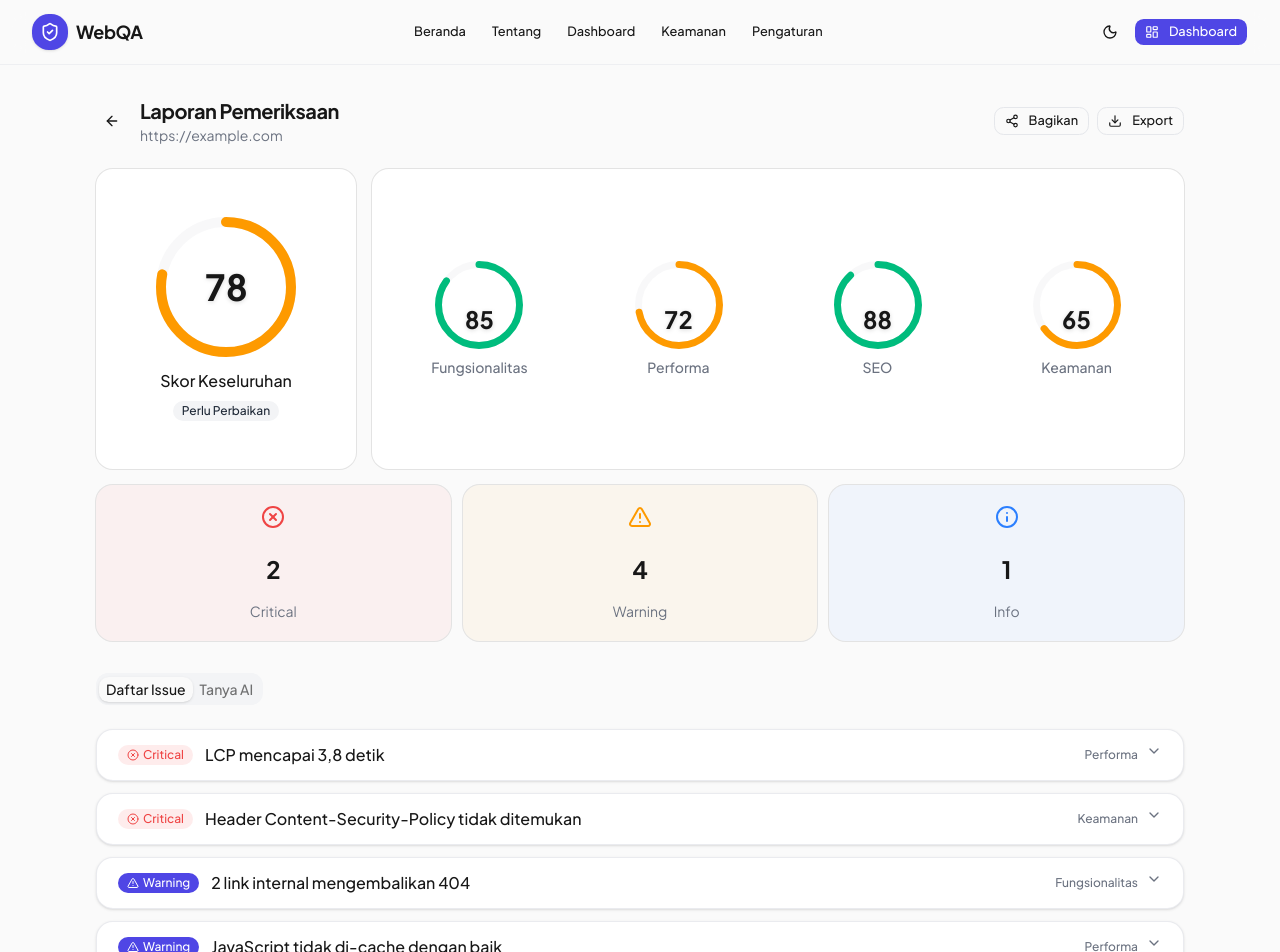
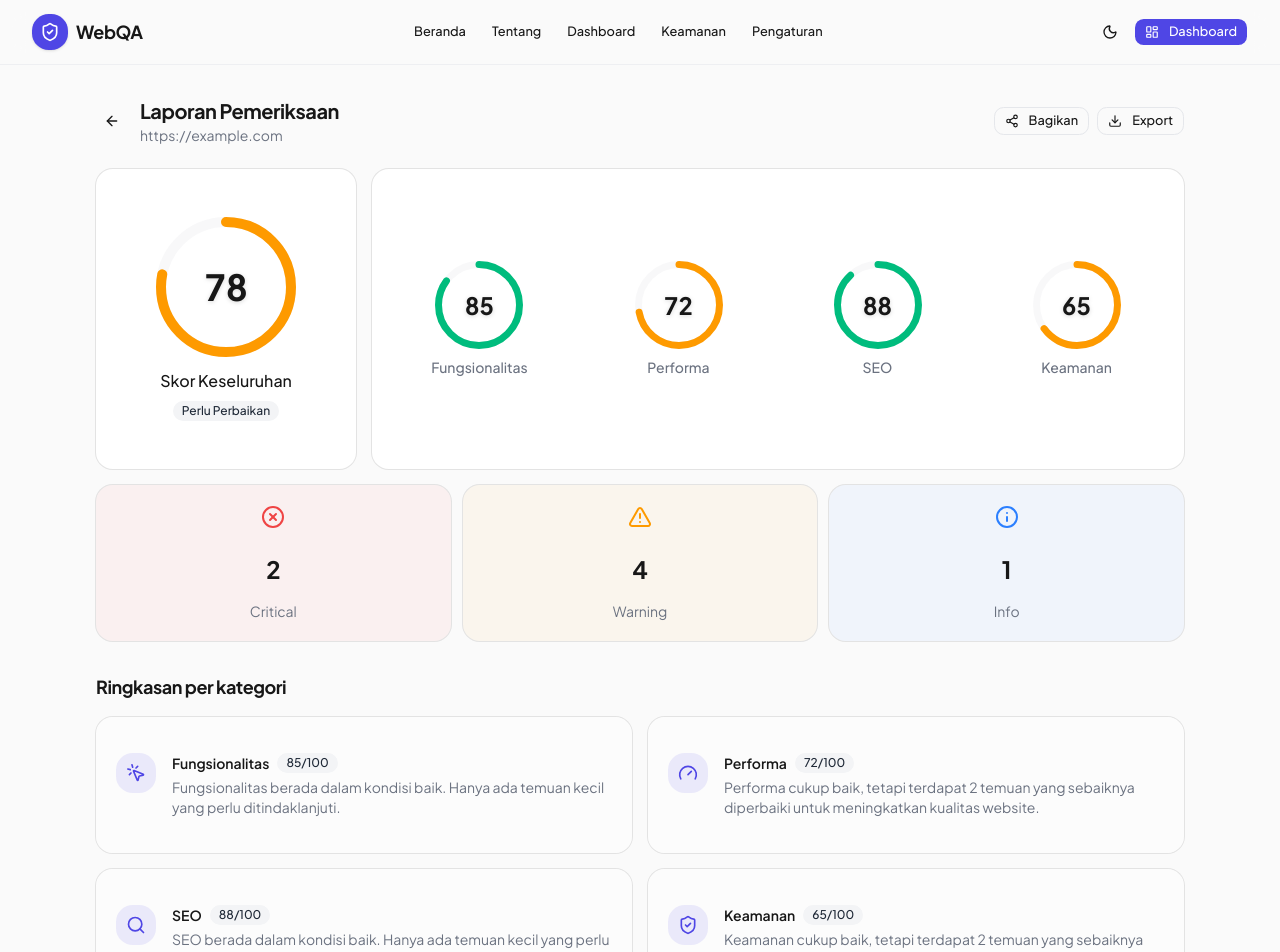
Before and after one commit to HalimTeguh/tester-automation, a Next.js app in the folder web/: page /report/1 in a window 1280 px wide. Shown: the top 952 px of the page. Built offline with nearby package versions, Linux system fonts and the light colour scheme.

Commit message:
fix(report): center score ring numbers and add per-category summary section

```diff
--- a/web/app/report/[id]/page.tsx
+++ b/web/app/report/[id]/page.tsx
@@ -17,6 +17,10 @@ import {
   AlertTriangle,
   Info,
   XCircle,
+  MousePointerClick,
+  Gauge,
+  Search,
+  ShieldCheck,
 } from "lucide-react";
 
 const categoryLabel: Record<string, string> = {
@@ -25,6 +29,24 @@ const categoryLabel: Record<string, string> = {
   seo: "SEO",
   security: "Keamanan",
 };
+
+const categoryIcons: Record<string, React.ReactNode> = {
+  functionality: <MousePointerClick className="h-5 w-5" />,
+  performance: <Gauge className="h-5 w-5" />,
+  seo: <Search className="h-5 w-5" />,
+  security: <ShieldCheck className="h-5 w-5" />,
+};
+
+function getCategorySummary(category: string, score: number, issueCount: number): string {
+  const label = categoryLabel[category];
+  if (score >= 80) {
+    return `${label} berada dalam kondisi baik. Hanya ada temuan kecil yang perlu ditindaklanjuti.`;
+  }
+  if (score >= 60) {
+    return `${label} cukup baik, tetapi terdapat ${issueCount} temuan yang sebaiknya diperbaiki untuk meningkatkan kualitas website.`;
+  }
+  return `${label} memerlukan perhatian serius. Terdapat ${issueCount} temuan signifikan yang berpotensi berdampak buruk pada pengguna.`;
+}
 
 export default function ReportPage() {
   const searchParams = useSearchParams();
@@ -108,6 +130,33 @@ export default function ReportPage() {
         </Card>
       </div>
 
+      <section className="mt-8">
+        <h2 className="text-lg font-bold tracking-tight">Ringkasan per kategori</h2>
+        <div className="mt-4 grid gap-4 sm:grid-cols-2">
+          {mockReport.results.map((result) => {
+            const issueCount = result.issues.length;
+            return (
+              <Card key={result.category} className="border-border/60 bg-card/50">
+                <CardContent className="flex gap-4 p-5">
+                  <div className="flex h-10 w-10 shrink-0 items-center justify-center rounded-xl bg-primary/10 text-primary">
+                    {categoryIcons[result.category]}
+                  </div>
+                  <div>
+                    <div className="flex items-center gap-2">
+                      <h3 className="font-semibold">{categoryLabel[result.category]}</h3>
+                      <Badge variant="secondary">{result.score}/100</Badge>
+                    </div>
+                    <p className="mt-1 text-sm text-muted-foreground">
+                      {getCategorySummary(result.category, result.score, issueCount)}
+                    </p>
+                  </div>
+                </CardContent>
+              </Card>
+            );
+          })}
+        </div>
+      </section>
+
       <Tabs defaultValue="issues" className="mt-8">
         <TabsList className="bg-muted">
           <TabsTrigger value="issues">Daftar Issue</TabsTrigger>
--- a/web/components/score-ring.tsx
+++ b/web/components/score-ring.tsx
@@ -21,7 +21,8 @@ export function ScoreRing({ score, size = 96, stroke = 8, className, label }: Sc
   const numberSizeClass = size >= 120 ? "text-4xl" : size >= 88 ? "text-2xl" : "text-xl";
 
   return (
-    <div className={cn("relative inline-flex flex-col items-center", className)}>
+    <div className={cn("inline-flex flex-col items-center", className)}>
+      <div className="relative">
         <svg
           width={size}
           height={size}
@@ -60,6 +61,7 @@ export function ScoreRing({ score, size = 96, stroke = 8, className, label }: Sc
             {score}
           </span>
         </div>
+      </div>
       {label && (
         <span className="mt-2 w-full text-center text-sm font-medium text-muted-foreground">
           {label}
```
Lines whose indentation alone changed are shown as unchanged.
